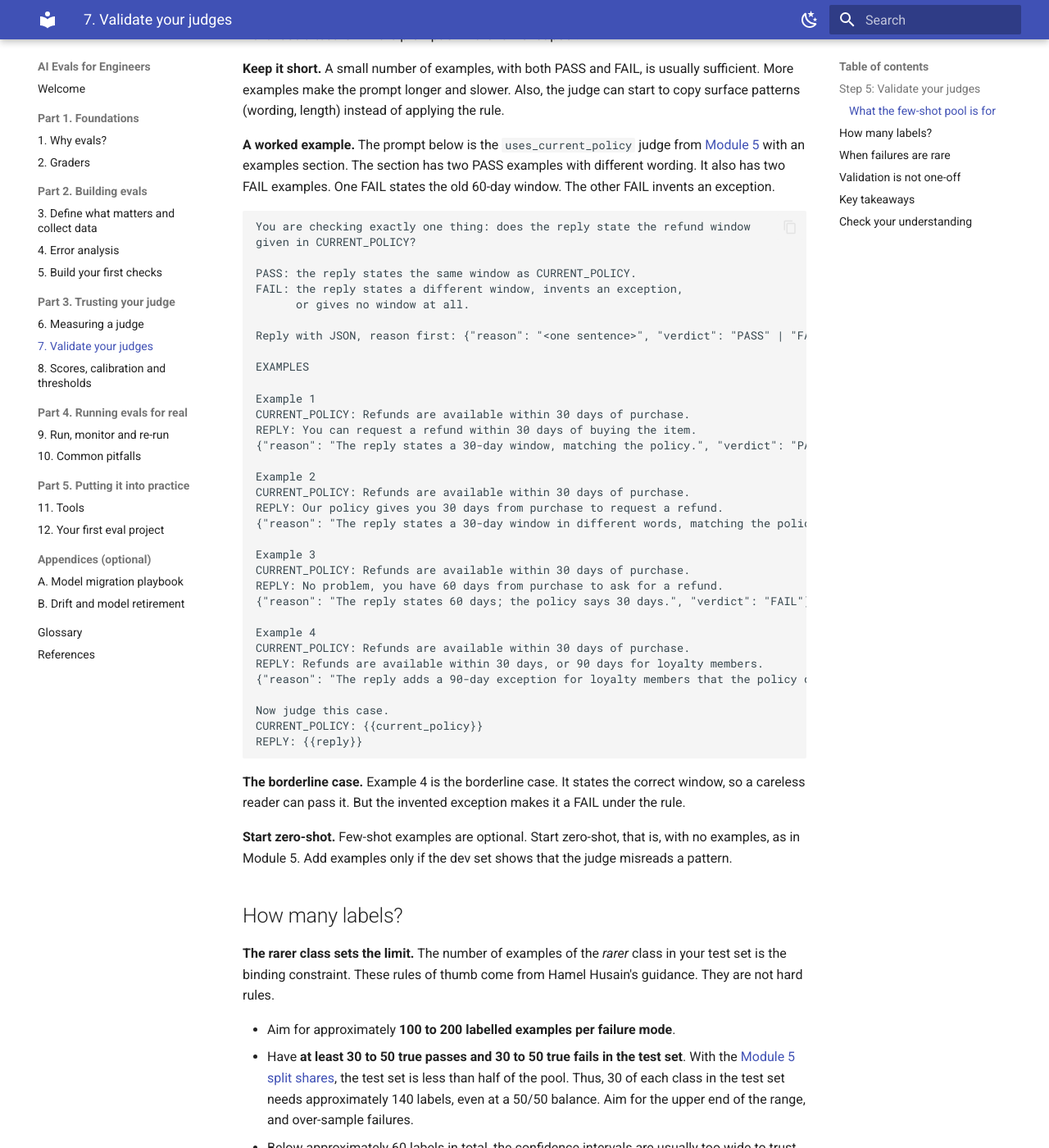
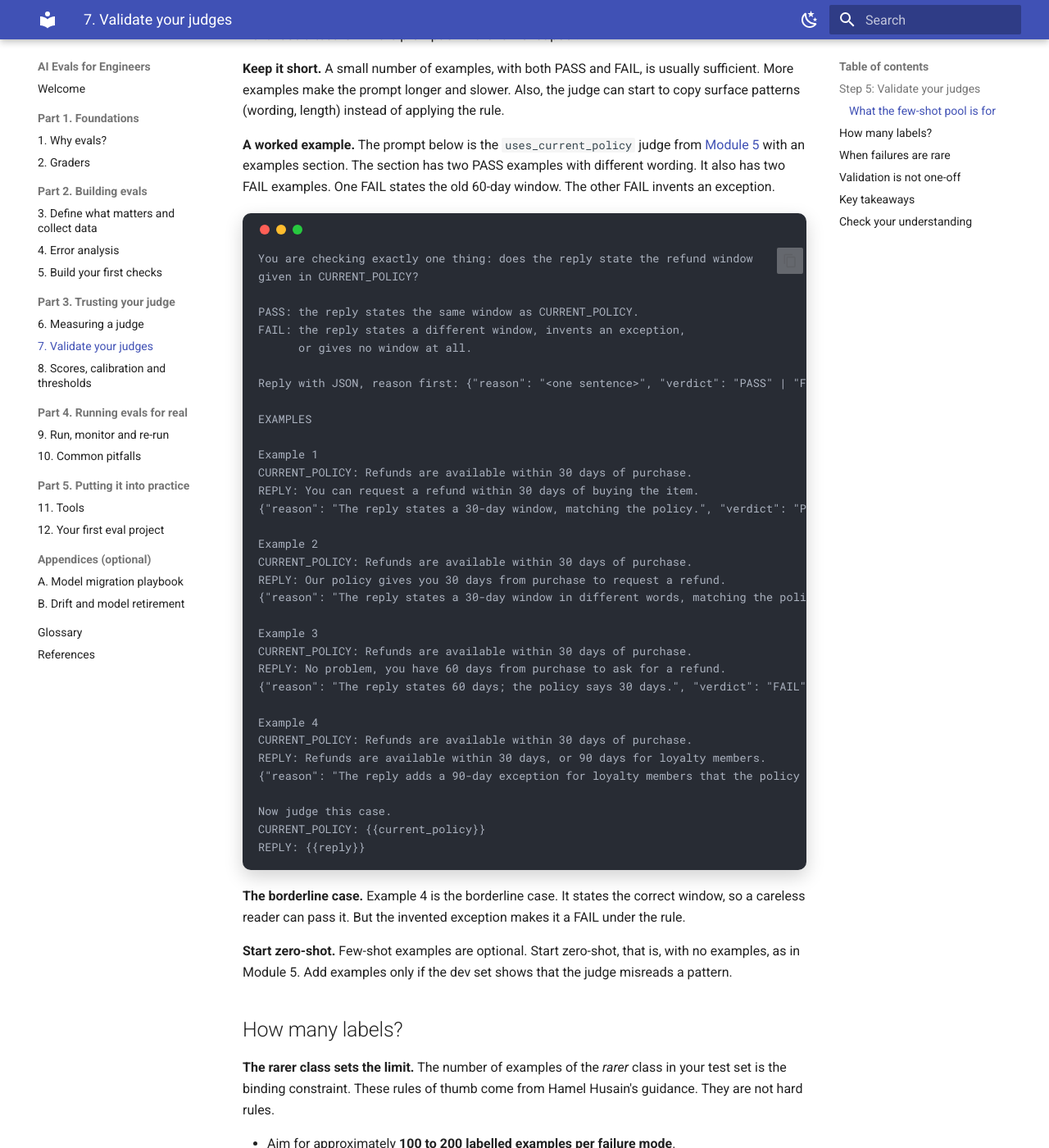
Before and after one commit to elcronos/ai-evals-for-engineers, an MkDocs documentation site: the page built from docs/07-validate-judges.md, in a window 1280 px wide and 1400 px high, scrolled down 4066 px. Shown: the whole window at 82% size. Built offline with MkDocs 1.6.1 and Material for MkDocs 9.7.7, drawn with Linux system fonts in a browser that asks for light colours.

Commit message:
Style code blocks as dark editor windows
Use One Dark colours, rounded corners, a soft shadow and window dots for
all highlighted code blocks in both light and dark mode.

Co-Authored-By: Claude Opus 5.5 <noreply@anthropic.com>

```diff
--- a/docs/stylesheets/extra.css
+++ b/docs/stylesheets/extra.css
@@ -8,3 +8,62 @@
 
 .md-typeset table:not([class]) { font-size: 0.72rem; }
 .md-typeset .admonition.abstract, .md-typeset details.abstract { font-size: 0.75rem; }
+
+/* Code blocks as a dark editor window (both themes), One Dark colours. */
+.md-typeset .highlight {
+  --md-code-bg-color: #282c34;
+  --md-code-fg-color: #abb2bf;
+  --md-code-hl-color: rgba(255, 255, 255, 0.08);
+  --md-code-hl-keyword-color: #c678dd;
+  --md-code-hl-string-color: #98c379;
+  --md-code-hl-comment-color: #7f848e;
+  --md-code-hl-function-color: #56b6c2;
+  --md-code-hl-name-color: #61afef;
+  --md-code-hl-variable-color: #e06c75;
+  --md-code-hl-constant-color: #e5c07b;
+  --md-code-hl-number-color: #d19a66;
+  --md-code-hl-operator-color: #abb2bf;
+  --md-code-hl-punctuation-color: #abb2bf;
+  --md-code-hl-special-color: #e06c75;
+  --md-code-hl-generic-color: #7f848e;
+  position: relative;
+  margin: 1.2em 0;
+  padding-top: 2.4em;
+  background: #282c34;
+  border-radius: 10px;
+  box-shadow: 0 8px 22px rgba(0, 0, 0, 0.18);
+  overflow: hidden;
+}
+
+/* The three window dots. */
+.md-typeset .highlight::before {
+  content: "";
+  position: absolute;
+  top: 0.9em;
+  left: 1.3em;
+  width: 0.75em;
+  height: 0.75em;
+  border-radius: 50%;
+  background: #ff5f56;
+  box-shadow: 1.25em 0 0 #ffbd2e, 2.5em 0 0 #27c93f;
+}
+
+.md-typeset .highlight pre {
+  margin: 0;
+}
+
+.md-typeset .highlight pre > code {
+  padding: 0.5em 1.4em 1.2em;
+  background: transparent;
+  border-radius: 0;
+  line-height: 1.6;
+}
+
+.md-typeset .highlight .md-clipboard {
+  color: #7f848e;
+}
+
+.md-typeset .highlight .md-clipboard:hover,
+.md-typeset .highlight .md-clipboard:focus {
+  color: #abb2bf;
+}
```
